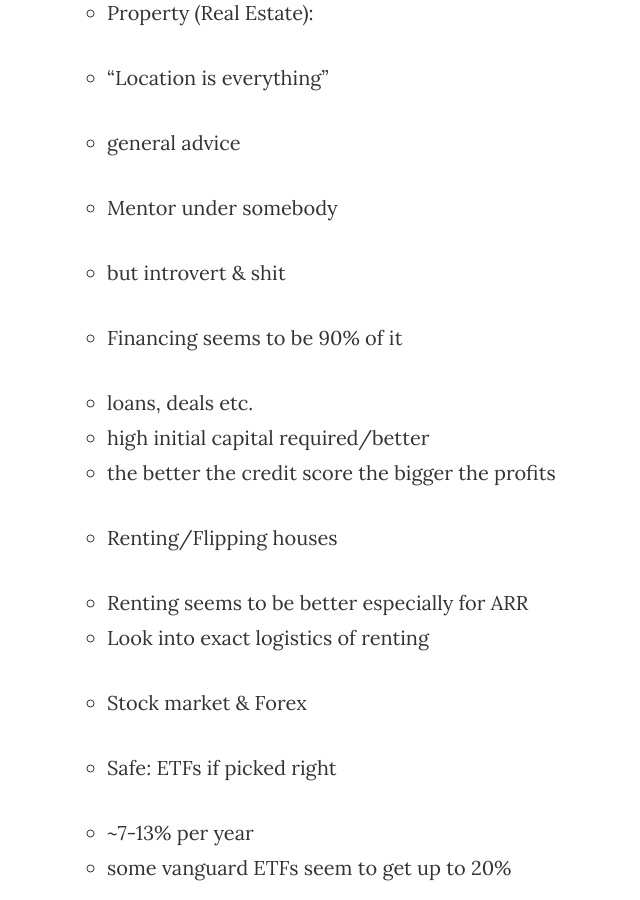
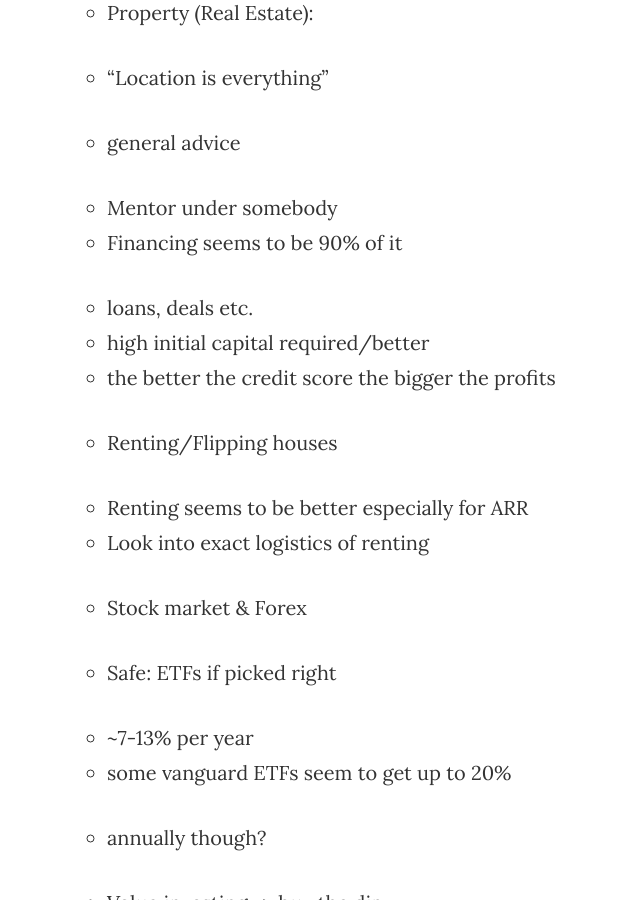
Before and after one commit to WhateverHappns/whateverhappns.github.io, a Jekyll site: the page built from _posts/2021-02-03-vmw_notes.md, in a window 1280 px wide and 900 px high, scrolled down 2162 px. Shown: the whole window, without its empty margins (203-843 px from the left). Built offline with Jekyll 4.4.1, drawn with Linux system fonts in a browser that asks for light colours.

Commit message:
Update 2021-02-03-vmw_notes.md

```diff
--- a/_posts/2021-02-03-vmw_notes.md
+++ b/_posts/2021-02-03-vmw_notes.md
@@ -38,7 +38,6 @@ date:   2021-02-03 21:27:50
 	- "Location is everything"
 		- general advice
 	- Mentor under somebody
-		- but introvert & shit
 	- Financing seems to be 90% of it
 		- loans, deals etc.
 		- high initial capital required/better
```
